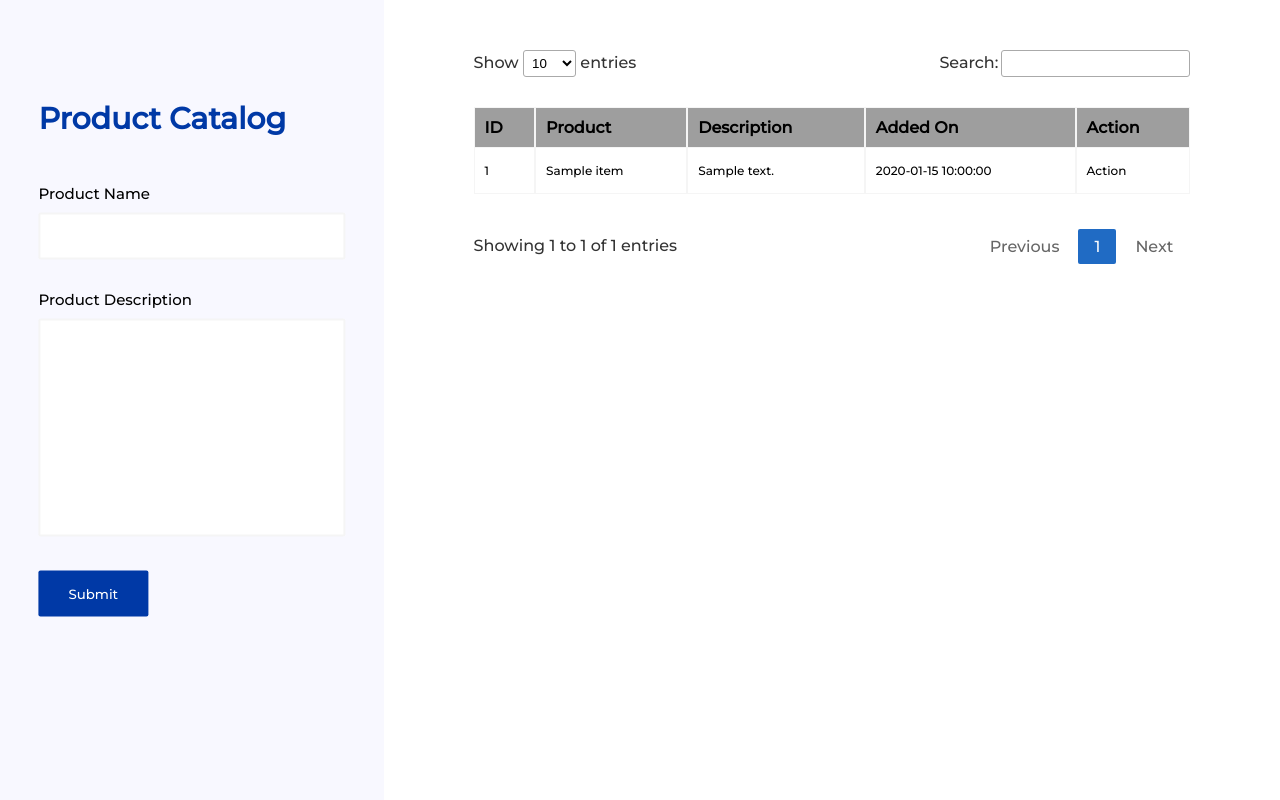
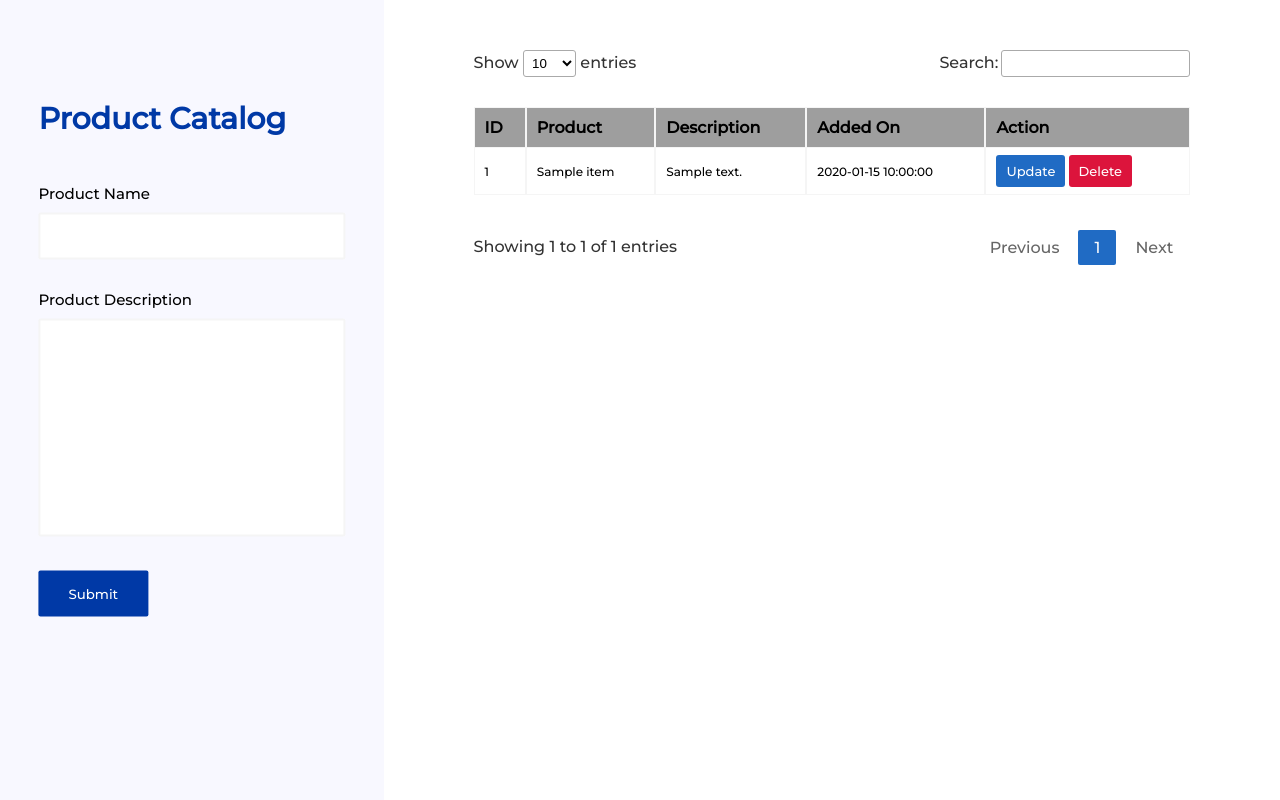
Before and after one commit to seejansunar/flask-crud-app, a Flask app: template templates/index.html in a window 1280 px wide. Run offline with Flask 2, Linux system fonts and the light colour scheme; the template is opened without the code that fills it: most values are stand-ins (such as "Sample title", 1, 10 or a date in 2020); data that the repository does not hold is empty; grey boxes are pictures that could not be loaded.

Commit message:
added code to delete item from the database

```diff
--- a/app.py
+++ b/app.py
@@ -1,4 +1,4 @@
-from flask import Flask, render_template, request
+from flask import Flask, render_template, request, redirect
 from flask_sqlalchemy import SQLAlchemy
 from datetime import datetime
 
@@ -31,11 +31,12 @@ def hello_world():
 
     return render_template('index.html', data=allProducts)
 
-@app.route('/show')
-def products():
-    allProducts = Catalog.query.all()
-    print(allProducts)
-    return "Hello, world!"
+@app.route('/delete/<int:id>')
+def delete(id):
+    item = Catalog.query.filter_by(id=id).first()
+    db.session.delete(item)
+    db.session.commit()
+    return redirect('/')
 
 if __name__ == '__main__':
     app.run(debug=True)
--- a/static/style.css
+++ b/static/style.css
@@ -1,9 +1,4 @@
 
-body{
-    font-family: 'Open Sans', sans-serif !important;
-    font-weight: 500 !important;
-    user-select: none;
-}
 .table-responsive{
     padding: 20px !important;
 }
--- a/templates/index.html
+++ b/templates/index.html
@@ -8,7 +8,8 @@
     <link rel="preconnect" href="https://fonts.gstatic.com" crossorigin>
     <link href="https://fonts.googleapis.com/css2?family=Montserrat:wght@500&display=swap" rel="stylesheet">
     <link rel="stylesheet" href="../static/assets/style.css">
-	<link rel="stylesheet" href="../static/assets/jquery.dataTables.min.css">
+		<link rel="stylesheet" href="../static/assets/jquery.dataTables.min.css">
+		<link rel="stylesheet" href="../static/style.css">
 </head>
   <body>
     	<div class="container">
@@ -46,7 +47,10 @@
 									<td>{{item.product_name}}</td>
 									<td>{{item.product_description}}</td>
 									<td>{{item.added_on}}</td>
-									<td>Action</td>
+									<td>
+										<a href="/update/{{item.id}}" class="tag tag-big-default">Update</a>
+										<a href="/delete/{{item.id}}" class="tag tag-big-danger">Delete</a>
+									</td>
 								</tr>
 							{% endfor %}
 						</tbody>
```
Also changed, not shown: catalog.db.
